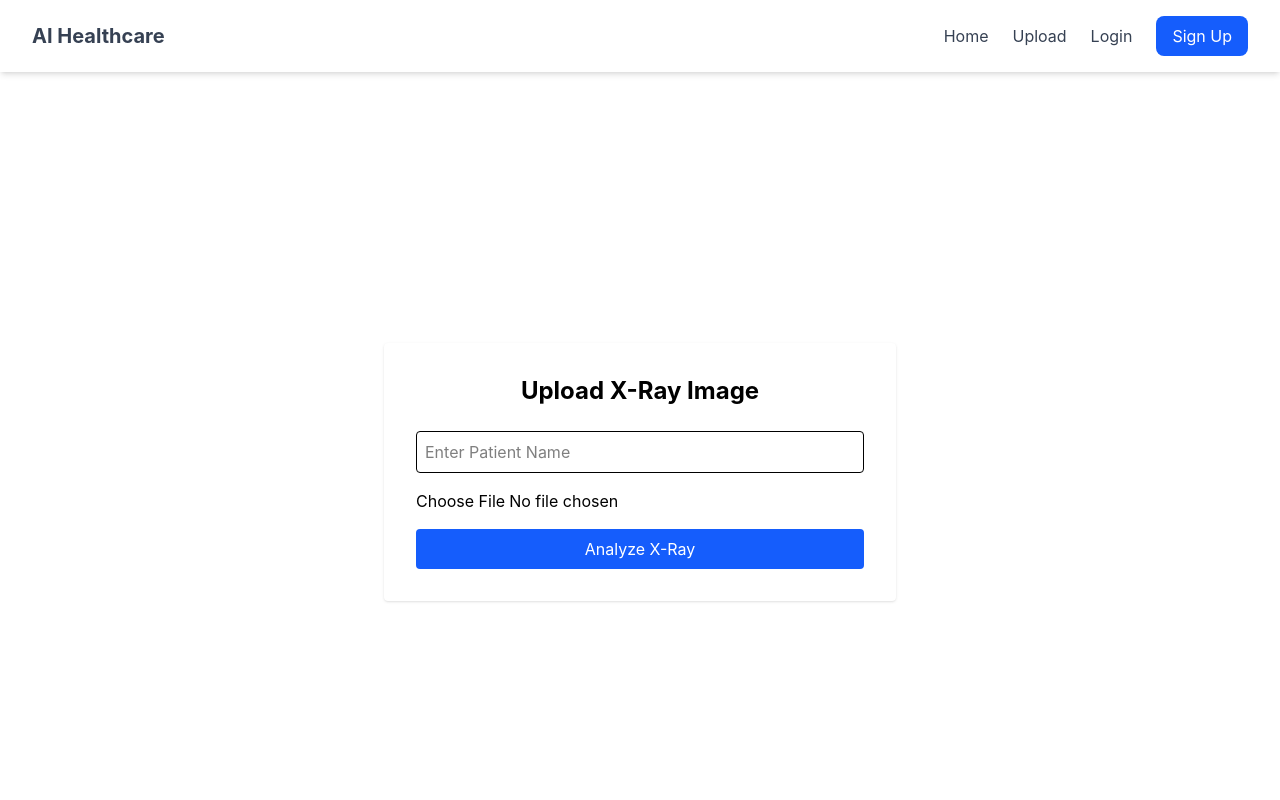
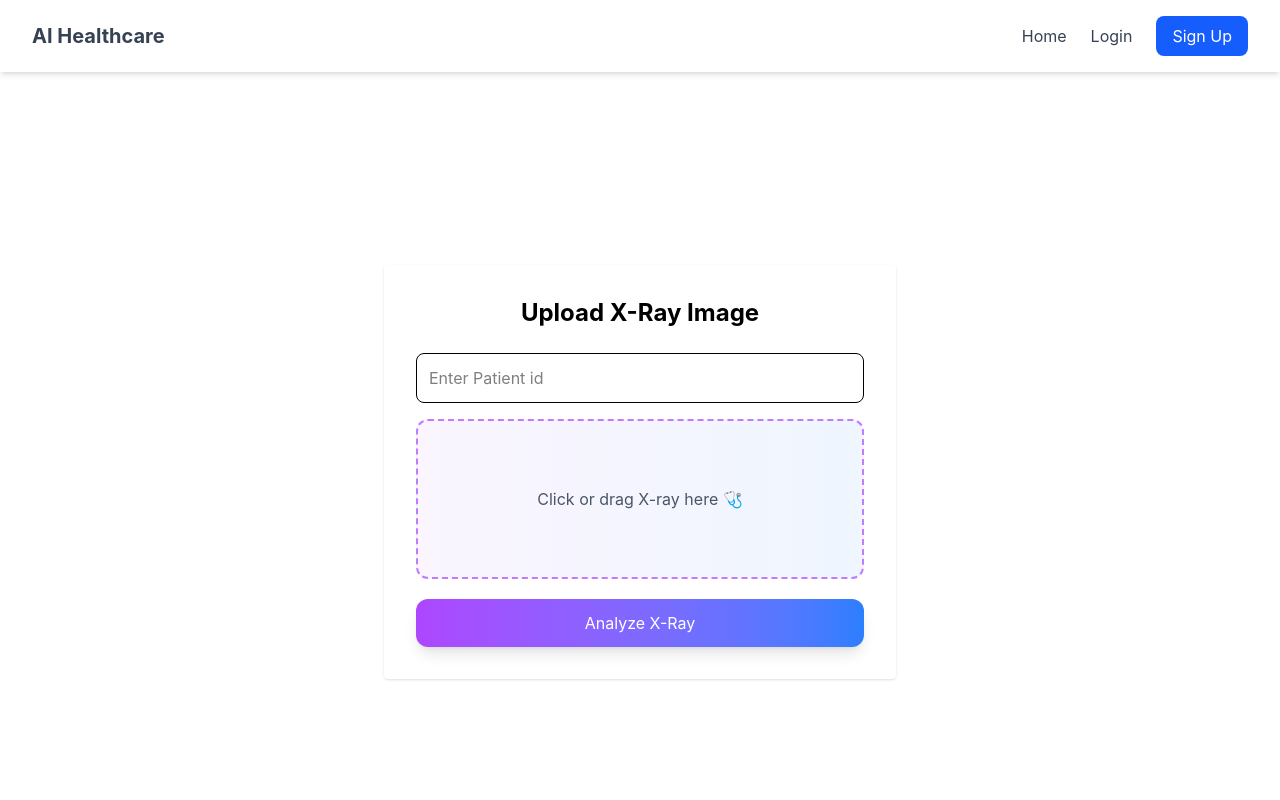
Before and after one commit to rashid9110/AI_diagnosis_system_frontend, a React app in the folder frontend/: page /upload in a window 1280 px wide. Shown: the top 800 px of the page. Built offline with nearby package versions, Linux system fonts and the light colour scheme; the HTML template or start-up script is replaced by a standard one.

Commit message:
change upload file

```diff
--- a/frontend/src/Layout/Layout.jsx
+++ b/frontend/src/Layout/Layout.jsx
@@ -76,10 +76,6 @@ function Layout({ children }) {
             Home
           </Link>
 
-          <Link to="/upload" className="text-gray-700 hover:text-blue-600">
-            Upload
-          </Link>
-
           {isLoggedIn ? (
             <button
               onClick={handleLogout}
--- a/frontend/src/page/Home.jsx
+++ b/frontend/src/page/Home.jsx
@@ -3,9 +3,11 @@
 import { useNavigate } from "react-router-dom";
 import { LogIn, User } from "lucide-react";
 import Layout from "../Layout/Layout";
+import { useSelector } from "react-redux";
 
 
 function Home() {
+  const isLoggedIn = useSelector((state) => state.auth.isLoggedIn);
   const navigate = useNavigate();
 
   return (
@@ -32,7 +34,7 @@ function Home() {
 
     <div className="mt-8 flex justify-center gap-4">
       <button
-        onClick={() => navigate("/upload")}
+        onClick={() => navigate(isLoggedIn ? "/upload" : "/login")}
         className="bg-blue-600 hover:bg-blue-700 text-white px-8 py-3 rounded-lg shadow-md transition"
       >
         Get Started
--- a/frontend/src/page/Upload.jsx
+++ b/frontend/src/page/Upload.jsx
@@ -1,5 +1,3 @@
-
-
 import { useState } from "react";
 import { useDispatch, useSelector } from "react-redux";
 import Layout from "../Layout/Layout";
@@ -8,7 +6,7 @@ import { analyzeXray } from "../Redux/slices/modelSlice";
 function Upload() {
   console.log("Rendering Upload component");
   const [file, setFile] = useState(null);
-  const [patientName, setPatientName] = useState("");
+  const [patientId, setPatientId] = useState("");
 
   const dispatch = useDispatch();
   const { loading, result } = useSelector((state) => state.aiModel);
@@ -27,7 +25,7 @@ function Upload() {
 
     const formData = new FormData();
     formData.append("image", file); // ✅ must match backend
-    formData.append("patientName", patientName);
+    formData.append("patientId", patientId);
 
     dispatch(analyzeXray(formData));
   };
@@ -36,53 +34,72 @@ function Upload() {
     <Layout>
       <div className="min-h-screen flex items-center justify-center">
         <div className="bg-white p-8 shadow rounded w-full max-w-lg">
-
-          <h2 className="text-2xl font-bold text-center">
-            Upload X-Ray Image
-          </h2>
+          <h2 className="text-2xl font-bold text-center">Upload X-Ray Image</h2>
 
           <form onSubmit={handleSubmit} className="mt-6">
-
+            <div className="mt-6">
               {/* Patient Name */}
               <input
                 type="text"
-              placeholder="Enter Patient Name"
-              value={patientName}
-              onChange={(e) => setPatientName(e.target.value)}
-              className="w-full p-2 border rounded mb-4"
+                placeholder="Enter Patient id"
+                value={patientId}
+                onChange={(e) => setPatientId(e.target.value)}
+                className="w-full p-3 border rounded-lg mb-4 focus:outline-none focus:ring-2 focus:ring-purple-400"
               />
 
-            {/* File Upload */}
+              {/* Upload Box */}
+              <label
+                htmlFor="fileUpload"
+                className="flex flex-col items-center justify-center w-full h-40 border-2 border-dashed border-purple-400 rounded-xl cursor-pointer
+    bg-gradient-to-r from-purple-50 to-blue-50 hover:from-purple-100 hover:to-blue-100 transition"
+              >
+                <p className="text-gray-600">
+                  {file ? file.name : "Click or drag X-ray here 🩺"}
+                </p>
+                {/* <span className="text-sm text-gray-400 mt-1">
+                  PNG, JPG (Max 5MB)
+                </span> */}
+              </label>
+
               <input
+                id="fileUpload"
                 type="file"
                 accept="image/*"
                 onChange={handleFileChange}
-              className="w-full"
+                className="hidden"
               />
 
-            {file && (
-              <p className="mt-2 text-green-600">
-                {file.name}
-              </p>
-            )}
-
+              {/* Analyze Button */}
               <button
                 type="submit"
                 disabled={loading}
-              className="mt-4 w-full bg-blue-600 text-white py-2 rounded"
+                className="mt-5 w-full bg-gradient-to-r from-purple-500 to-blue-500 hover:from-purple-600 hover:to-blue-600
+    text-white py-3 rounded-xl shadow-lg transition duration-300"
               >
                 {loading ? "Analyzing..." : "Analyze X-Ray"}
               </button>
-
+            </div>
           </form>
 
           {/* RESULT */}
           {result && (
             <div className="mt-6 p-4 bg-gray-100 rounded">
-
-              <p><b>Prediction:</b> {result.prediction}</p>
-              <p><b>Confidence:</b> {result.confidence}</p>
-
+              <h3 className="text-xl font-semibold mb-2">Analysis Result</h3>
+              <p>
+                <b>Patient Name</b> {result.patientInfo.name}
+              </p>
+              <p>
+              <b>Age:</b> {result.patientInfo.age}
+              </p>
+              <p>
+                <b>Gender:</b> {result.patientInfo.gender}
+              </p>
+              <p>
+                <b>Prediction:</b> {result.prediction}
+              </p>
+              <p>
+                <b>Confidence:</b> {result.confidence}
+              </p>
               {/* Original Image */}
               {result.imageUrl && (
                 <img
@@ -100,10 +117,8 @@ function Upload() {
                   className="mt-3 rounded"
                 />
               )}
-
             </div>
           )}
-
         </div>
       </div>
     </Layout>
```
Lines whose indentation alone changed are shown as unchanged.
